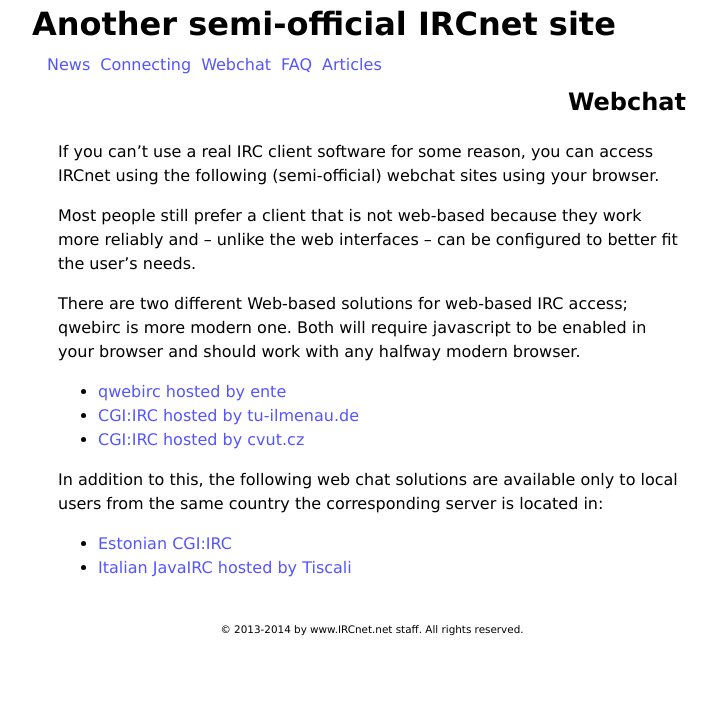
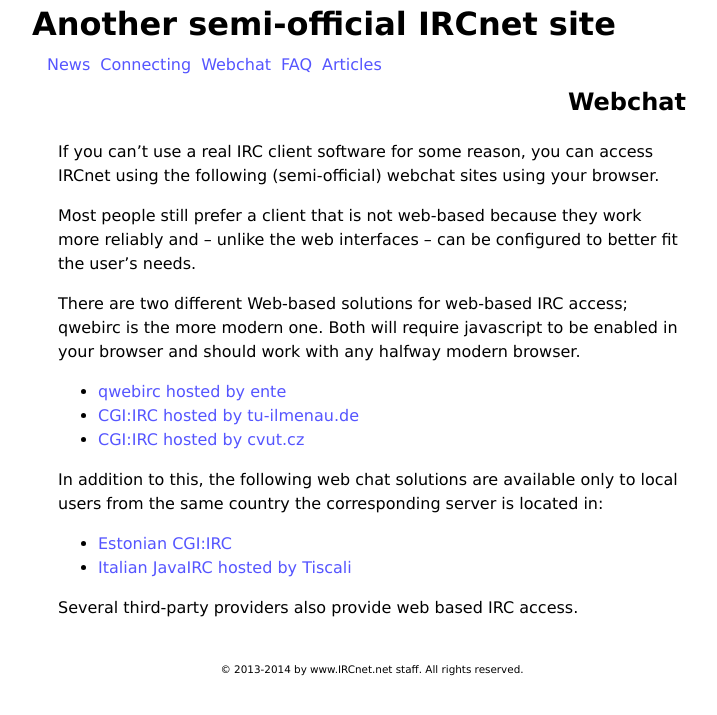
Before and after one commit to ircnet-website/www.IRCnet.net, a Jekyll site: the page built from webchat.md, in a window 1280 px wide. Shown: the top 715 px of the page, without its empty margins (268-985 px from the left). Built offline with Jekyll 4.4.1, drawn with Linux system fonts in a browser that asks for light colours.

Commit message:
missing "the"

```diff
--- a/webchat.md
+++ b/webchat.md
@@ -10,8 +10,8 @@
 user's needs.
 
 There are two different Web-based solutions for web-based IRC access; qwebirc is
-more modern one. Both will require javascript to be enabled in your browser and
-should work with any halfway modern browser.
+the more modern one. Both will require javascript to be enabled in your browser
+and should work with any halfway modern browser.
 
 * [qwebirc hosted by ente](http://webchat.ircnet.net/)
 * [CGI:IRC hosted by tu-ilmenau.de](http://sandbox.fem.tu-ilmenau.de/cgi-bin/cgiirc/irc.cgi)
@@ -22,3 +22,5 @@
 
 * [Estonian CGI:IRC](http://chat.ircnet.ee/)
 * [Italian JavaIRC hosted by Tiscali](http://chat.tiscali.it/)
+
+Several third-party providers also provide web based IRC access.
```
